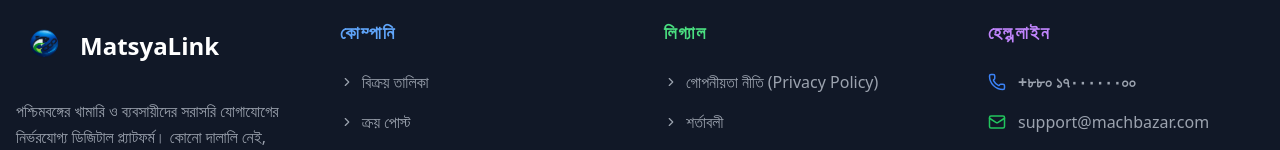
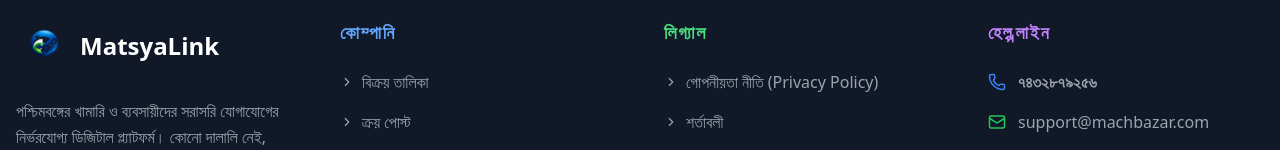
Before and after one commit to manajmahaldar/manaj-frontend, a React (Vite) app: page / in a window 1280 px wide. Shown: the part 2237-2387 px from the top of the page. Built offline with nearby package versions, Linux system fonts and the light colour scheme; no server answers.

Commit message:
latest commit

```diff
--- a/src/components/layout/Footer.jsx
+++ b/src/components/layout/Footer.jsx
@@ -90,7 +90,7 @@
                         <div className="space-y-4 w-full flex flex-col items-center md:items-start">
                             <div className="flex items-center justify-center md:justify-start gap-3 text-gray-400 hover:text-white transition-colors">
                                 <Phone size={18} className="text-blue-500 flex-shrink-0" />
-                                <span className="font-bold">{formatDigit('+৮৮০ ১৭۰۰۰۰۰۰০০')}</span>
+                                <span className="font-bold">{formatDigit('7432879256')}</span>
                             </div>
                             <div className="flex items-center justify-center md:justify-start gap-3 text-gray-400 hover:text-white transition-colors">
                                 <Mail size={18} className="text-green-500 flex-shrink-0" />
```
